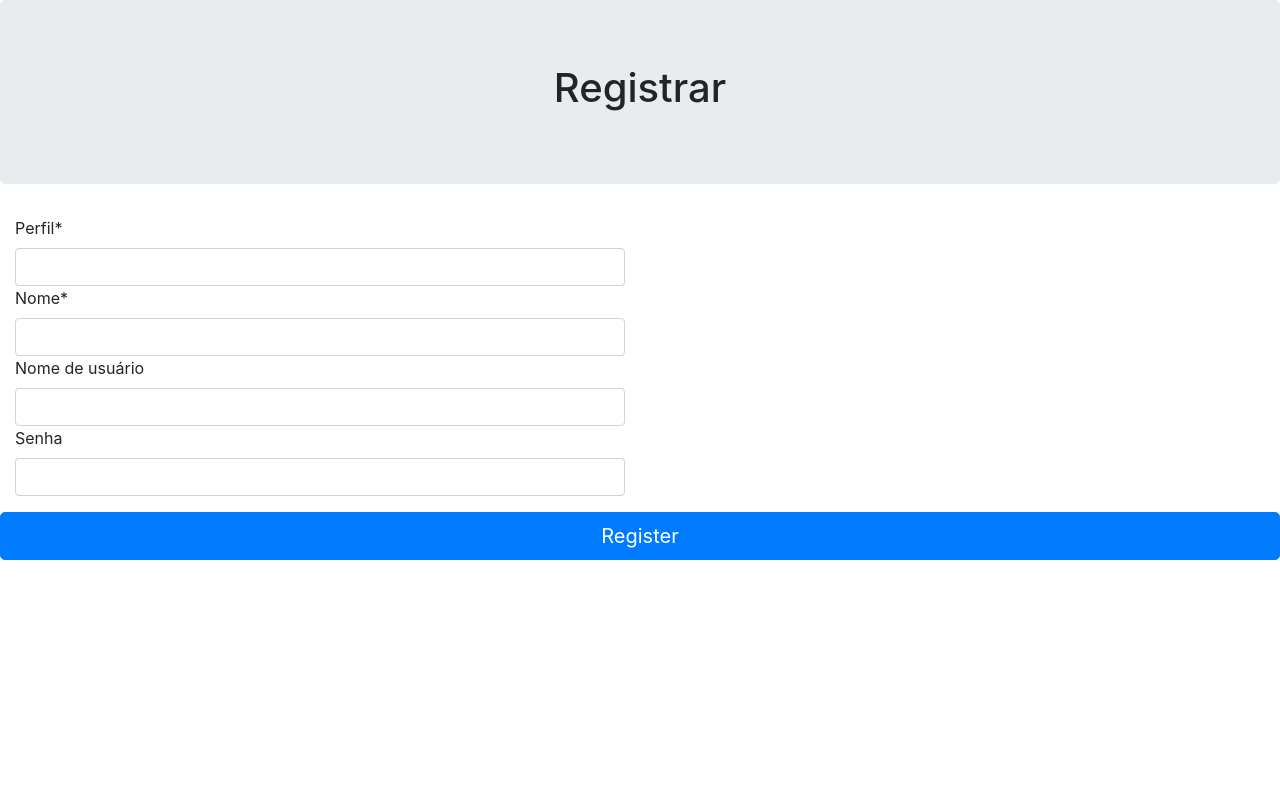
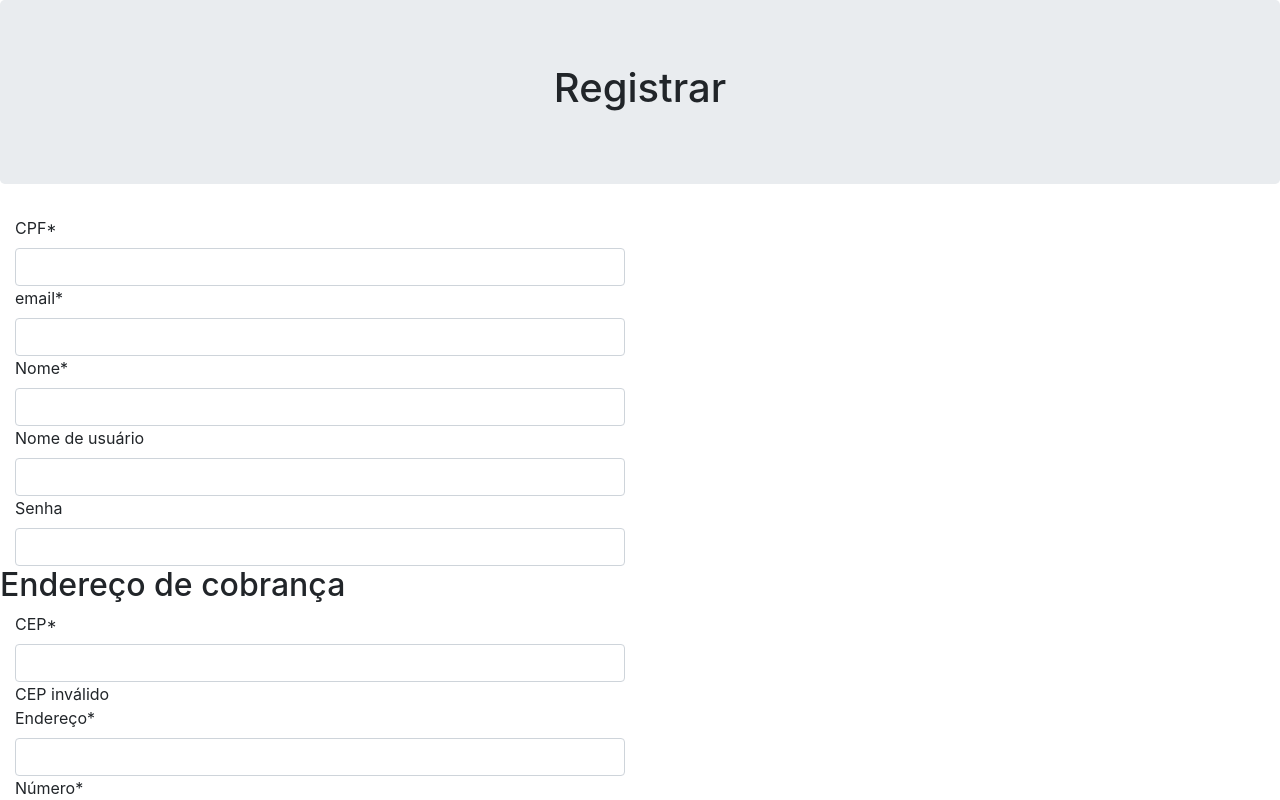
Before and after one commit to regyalmeida/lojinha-frontend, an Angular app: page /novo/usuario in a window 1280 px wide. Built offline with nearby package versions, Linux system fonts and the light colour scheme.

Commit message:
- add mailling and billing address, cpf and email

```diff
--- a/src/app/login-screen/register-user/register-user.component.html
+++ b/src/app/login-screen/register-user/register-user.component.html
@@ -1,20 +1,27 @@
+
+    <app-nav-bar  *ngIf="objLogin"> </app-nav-bar>
+
 
 <div class="jumbotron text-center">
   <h1>Registrar</h1>
 </div>
 
-
-
   <div class="exporter-information">
     <form class="form-horizontal needs-validation" novalidate [formGroup]="registerForm">
         <div class="form-group">
-            <!-- <div class="col-sm-6">
+            <div *ngIf="objLogin" class="col-sm-6">
+                <label for="profile" class="control-label required">Perfil*</label>
+                <input type="text" class="form-control" id="profile" formControlName="profile">
+            </div>
+            <div *ngIf="(profileType == 'cliente' || profileType == 'estoquista' || profileType == 'administrador') ">
+
+                <div *ngIf="profileType == 'cliente' "  class="col-sm-6">
                     <label for="cpf" class="control-label required">CPF*</label>
                     <input type="text" class="form-control" id="cpf" formControlName="cpf">
-            </div>       -->
-            <div class="col-sm-6">
-                <label for="profile" class="control-label required">Perfil*</label>
-                <input type="text" class="form-control" id="profile" formControlName="profile">
+                </div>
+                <div *ngIf="profileType == 'cliente' "  class="col-sm-6">
+                    <label for="email" class="control-label required">email*</label>
+                    <input type="text" class="form-control" id="email" formControlName="email">
                 </div>
                 <div class="col-sm-6">
                     <label for="name" class="control-label required">Nome*</label>
@@ -29,6 +36,99 @@
                     <input type="text" class="form-control" id="password" formControlName="password">
                 </div>
 
+                <div class="addressForm">
+                    <div>
+                        <h2> Endereço de cobrança</h2>
+                        <form class="form-address needs-validation" novalidate formGroupName="billingAddress">
+                            <div class="form-group">
+                                <div class="col-sm-6">
+                                    <label for="cep" class="control-label required">CEP*</label>
+                                    <input type="text" class="form-control" id="cep" formControlName="cep">
+                                    <span *ngIf="!cepIsValid"> CEP inválido</span>
+                                </div>
+                                <div class="col-sm-6">
+                                    <label for="street" class="control-label required">Endereço*</label>
+                                    <input type="text" class="form-control" id="street" formControlName="street">
+                                </div>
+                                <div class="col-sm-3">
+                                    <label for="streetNumber" class="control-label required">Número*</label>
+                                    <input type="number" class="form-control" id="streetNumber" formControlName="streetNumber">
+                                </div>
+                                <div class="col-sm-6">
+                                    <label for="neighborhood" class="control-label required">Bairro*</label>
+                                    <input type="text" class="form-control" id="neighborhood" formControlName="neighborhood">
+                                </div>
+                                <div class="col-sm-6">
+                                    <label for="city" class="control-label required">Cidade*</label>
+                                    <input type="text" class="form-control" id="city" formControlName="city">
+                                </div>
+                                <div class="col-sm-6">
+                                    <label for="state" class="control-label required">Estado*</label>
+                                    <input type="text" class="form-control" id="state" formControlName="state">
+                                </div>
+                                <div class="col-sm-6">
+                                    <label for="country" class="control-label required">País*</label>
+                                    <input type="text" class="form-control" id="country" formControlName="country">
+                                </div>
+
+                            </div>
+
+                        </form>
+
+                        <h2>Deseja utilizar o mesmo endereço para envio?</h2>
+                        <div class="form-check form-check-inline">
+                            <input (click)="getCheckboxValue($event)" class="form-check-input" type="radio" id="inlineCheckbox1" value="sim">
+                            <label class="form-check-label" for="inlineCheckbox1">Sim</label>
+                          </div>
+                          <div class="form-check form-check-inline">
+                            <input (click)="getCheckboxValue($event)" class="form-check-input" type="radio" id="inlineCheckbox2" value="nao">
+                            <label class="form-check-label" for="inlineCheckbox2">Não</label>
+                          </div>
+                    </div>
+
+                    <div *ngIf='selectedMaillingType'>
+                        <h2> Endereço de entrega</h2>
+                        <form class="form-address needs-validation" novalidate formGroupName="maillingAddress">
+                            <div class="form-group">
+                                <div class="col-sm-6">
+                                    <label for="cep" class="control-label required">CEP*</label>
+                                    <input type="text" class="form-control" id="cep" formControlName="cep">
+                                    <span *ngIf="!cepIsValid"> CEP inválido</span>
+                                </div>
+                                <div class="col-sm-6">
+                                    <label for="street" class="control-label required">Endereço*</label>
+                                    <input type="text" class="form-control" id="street" formControlName="street">
+                                </div>
+                                <div class="col-sm-3">
+                                    <label for="streetNumber" class="control-label required">Número*</label>
+                                    <input type="number" class="form-control" id="streetNumber" formControlName="streetNumber">
+                                </div>
+                                <div class="col-sm-6">
+                                    <label for="neighborhood" class="control-label required">Bairro*</label>
+                                    <input type="text" class="form-control" id="neighborhood" formControlName="neighborhood">
+                                </div>
+                                <div class="col-sm-6">
+                                    <label for="city" class="control-label required">Cidade*</label>
+                                    <input type="text" class="form-control" id="city" formControlName="city">
+                                </div>
+                                <div class="col-sm-6">
+                                    <label for="state" class="control-label required">Estado*</label>
+                                    <input type="text" class="form-control" id="state" formControlName="state">
+                                </div>
+                                <div class="col-sm-6">
+                                    <label for="country" class="control-label required">País*</label>
+                                    <input type="text" class="form-control" id="country" formControlName="country">
+                                </div>
+
+                            </div>
+
+                        </form>
+                    </div>
+
+                </div>
+
+            </div>
+
 
 
         </div>
--- a/src/app/login-screen/register-user/register-user.component.ts
+++ b/src/app/login-screen/register-user/register-user.component.ts
@@ -11,6 +11,8 @@ import { Form, FormBuilder, FormGroup, FormControl, Validators } from '@angular/
   styleUrls: ['./register-user.component.scss']
 })
 export class RegisterUserComponent implements OnInit {
+  objLogin
+
   registerForm: FormGroup;
   name: string
   user: string
@@ -19,25 +21,92 @@ export class RegisterUserComponent implements OnInit {
   registerfd = new FormData();
   userInfo: any;
 
+  profileType;
+  cepIsValid: boolean = false
+  selectedMaillingType: boolean = false
 
 
-  constructor(private http: HttpClient,private authService: AuthService, private fb: FormBuilder) { }
+
+  constructor(private http: HttpClient,private authService: AuthService, private fb: FormBuilder) {
+    this.objLogin = this.authService.getAuth();
+  }
 
   ngOnInit() {
     this.registerForm = this.fb.group({
+      profile: [(this.objLogin ? null : 'cliente'), Validators.required],
       name: [null, Validators.required],
       user: [null, Validators.required],
       password: [null, Validators.required],
-      profile: [null, Validators.required]
+      cpf: [null, Validators.required],
+      email: [null, Validators.required],
+      billingAddress: this.fb.group({
+        cep: [null],
+        street: [null],
+        streetNumber: [null],
+        neighborhood: [null],
+        state: [null],
+        city: [null],
+        country: [null]
+      }),
+      maillingAddress: this.fb.group({
+        cep: [null],
+        street: [null],
+        streetNumber: [null],
+        neighborhood: [null],
+        state: [null],
+        city: [null],
+        country: [null]
+      })
     })
+
+    if(this.registerForm.controls.profile.value) {
+      this.profileType = 'cliente'
+    }
+    console.log(this.registerForm)
+    this.onChangesProfileForm()
+    this.onChangesCepForm()
+  }
+
+  onChangesProfileForm() {
+    this.registerForm.controls.profile.valueChanges.subscribe(val => {
+      this.profileType = val;
+      console.log(val);
+    });
+  }
+
+  onChangesCepForm() {
+    this.registerForm.controls.billingAddress.valueChanges.subscribe(val => {
+      if( val.cep.length == 8){
+        this.cepIsValid = true
+        //TODO: incluir a chamada pra o backend verificar se o cep é valido
+        console.log(val);
+      } else {
+        this.cepIsValid = false
+      }
+      // this.profileType = val;
+
+    });
+  }
+
+  /* usado para saber se deseja utilizar o mesmo endereco de cobranca para entrega */
+  getCheckboxValue(event){
+    if(event.originalTarget.value == "sim") {
+      this.registerForm.get("maillingAddress").setValue({
+        cep: this.registerForm.get(['billingAddress', 'cep']).value ,
+        street: this.registerForm.get(['billingAddress', 'street']).value,
+        streetNumber: this.registerForm.get(['billingAddress', 'streetNumber']).value,
+        neighborhood: this.registerForm.get(['billingAddress', 'neighborhood']).value,
+        state: this.registerForm.get(['billingAddress', 'state']).value,
+        city: this.registerForm.get(['billingAddress', 'city']).value,
+        country: this.registerForm.get(['billingAddress', 'country']).value
+      })
+    }
+    this.selectedMaillingType = true
   }
 
   createUser() {
-
-
     this.authService.registerNewUser(this.registerForm.value).subscribe(response => {
       console.log("Resposta", response)
-
     })
 
   }
```
Lines whose indentation alone changed are shown as unchanged.
